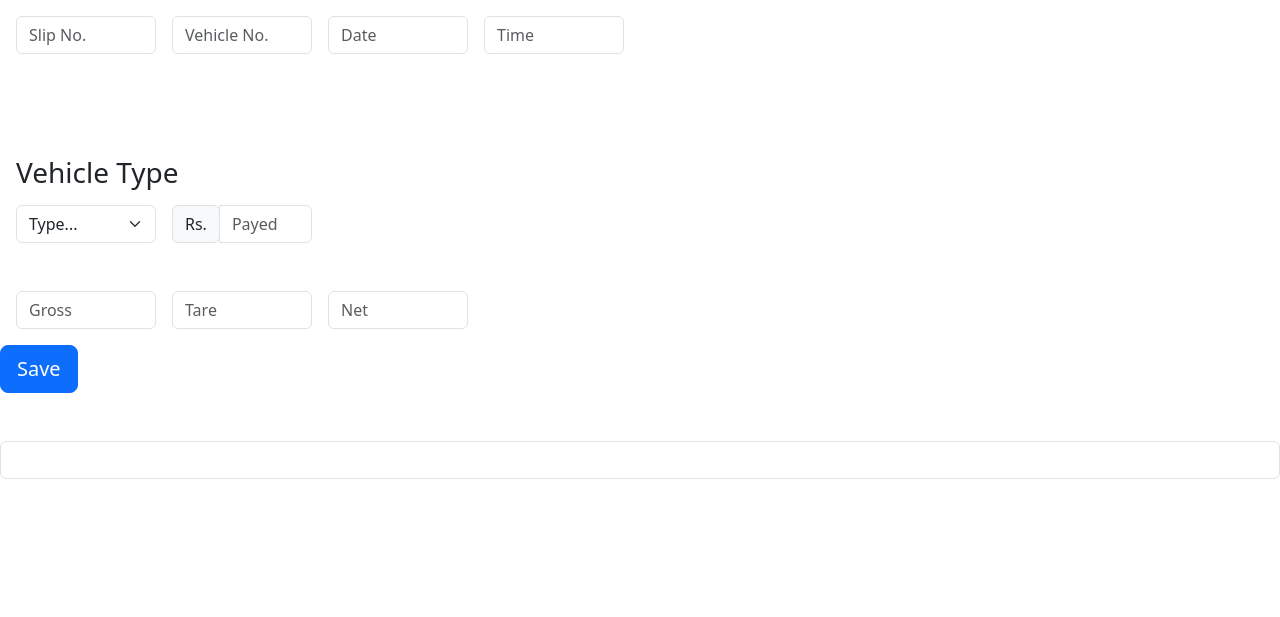
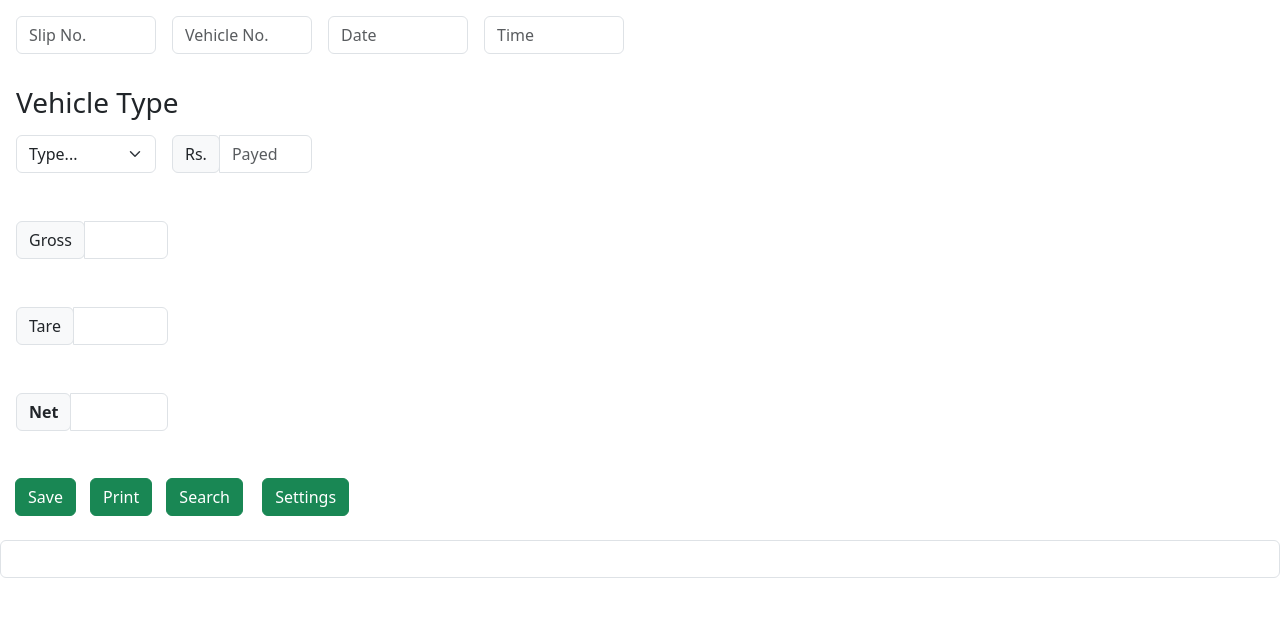
Before and after one commit to khdbiz/Grand-Software, a Flask app: page / in a window 1280 px wide. Shown: the top 617 px of the page. Run offline with Flask 3, Linux system fonts and the light colour scheme; parts of the project's set-up code (start-up, migrations or seed data) failed here and were passed over.

Commit message:
Buttons added

```diff
--- a/templates/home.html
+++ b/templates/home.html
@@ -2,6 +2,8 @@
 <html>
 
   <head>
+<! --Bootstrap-->
+
     <title>Grand Software</title>
     <meta charset="utf-8">
     <meta name="viewport" content="width=device-width, initial-scale=1">
@@ -10,10 +12,9 @@
 
 
   <body>
-
+<! --CSS-->
     <style>
       h3 {
-        margin-top: 70px;
   margin-bottom: 15px;
       }
       form {
@@ -24,13 +25,9 @@
         margin-top: 15px;
   margin-bottom: 13px;
       }
-  .payed {
-    margin-left: 20px;
-  }
     </style>
 
-
-
+<! --Top(Slip, Vehicle, Date, Time)-->
 <div class="w-50 p-3">
   <div class="row g-3">
   <div class="col-sm-3">
@@ -52,12 +49,12 @@
 </div>
 
 
-
+<! --Drop_down (Heading)-->
   <div class="w-50 p-3">
     <h3>Vehicle Type</h3>
       <div class="row g-3">
         <div class="col-sm-3">
-
+ <! --Drop_down-->
         <select class="form-select" id="inputGroupSelect04" aria-label="Example select with button addon">
     <option selected>Type...</option>
     <option value="1">4 wheeler</option>
@@ -66,6 +63,8 @@
   </select>
         </div>
 
+
+<! --Payed-->
 <div class="col-sm-3">
   <div class="input-group mb-3">
     <div class="input-group-prepend">
@@ -78,33 +77,63 @@
 </div>
 
 
+<! --Gross, Tare, Net-->
+
+  <div class="w-50 p-3">
+<div class="col-sm-3">
+
+  <div class="input-group mb-3">
+    <div class="input-group-prepend">
+      <span class="input-group-text" id="basic-addon1">Gross</span>
+    </div>
+       <input type="text" class="form-control" placeholder="" aria-label="Gross">
+    </div>
+  </div>
+</div>
+
+
+    <div class="w-50 p-3">
+<div class="col-sm-3">
+  <div class="input-group mb-3">
+    <div class="input-group-prepend">
+      <span class="input-group-text" id="basic-addon1">Tare</span>
+    </div>
+       <input type="text" class="form-control" placeholder="" aria-label="Tare">
+    </div>
+   </div>
+  </div>
+</div>
+
+
+    <div class="w-50 p-3">
+<div class="col-sm-3">
+  <div class="input-group mb-3">
+    <div class="input-group-prepend">
+      <span class="input-group-text" id="basic-addon1"><b>Net</b></span>
+    </div>
+       <input type="text" class="form-control" placeholder="" aria-label="Net">
+    </div>
+   </div>
+  </div>
+</div>
 
 
 
 
 
+<! --Buttons-->
 
-<div class="w-50 p-3">
+<div>
+<button style="margin-right: 10px; margin-left: 15px; margin-top: 15px;" type="button" class="btn btn-success">Save</button>
 
-  <div class="row g-3">
-  <div class="col-sm-3">
-    <input type="text" class="form-control" placeholder="Gross" aria-label="Gross">
-  </div>
-  <div class="col-sm-3">
-    <input type="text" class="form-control" placeholder="Tare" aria-label="Tare">
-  </div>
-  <div class="col-sm-3">
-    <input type="text" class="form-control" placeholder="Net" aria-label="Net">
-  </div>
-</div>
+<button style="margin-right: 10px; margin-top: 15px;" type="button" class="btn btn-success">Print</button>
 
+<button style="margin-right: 15px; margin-top: 15px;" type="button" class="btn btn-success">Search</button>
+
+<button style="margin-right: 15px; margin-top: 15px;" type="button" class="btn btn-success">Settings</button>
 </div>
 
 
-
-
-  <div style="text-align: left;">
-    <button class="btn btn-primary btn-lg text-center mb-4">Save</button>
 
   <div class="mb-5">
   <label for="formGroupExampleInput" class="form-label"></label>
```
